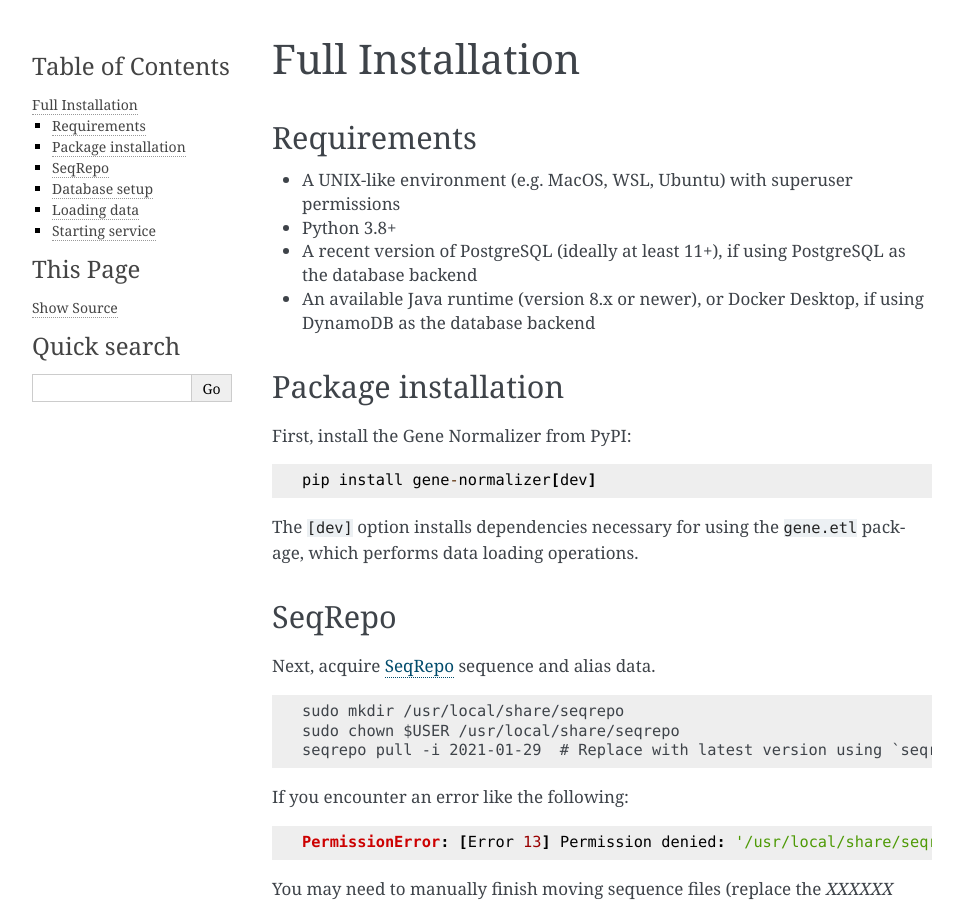
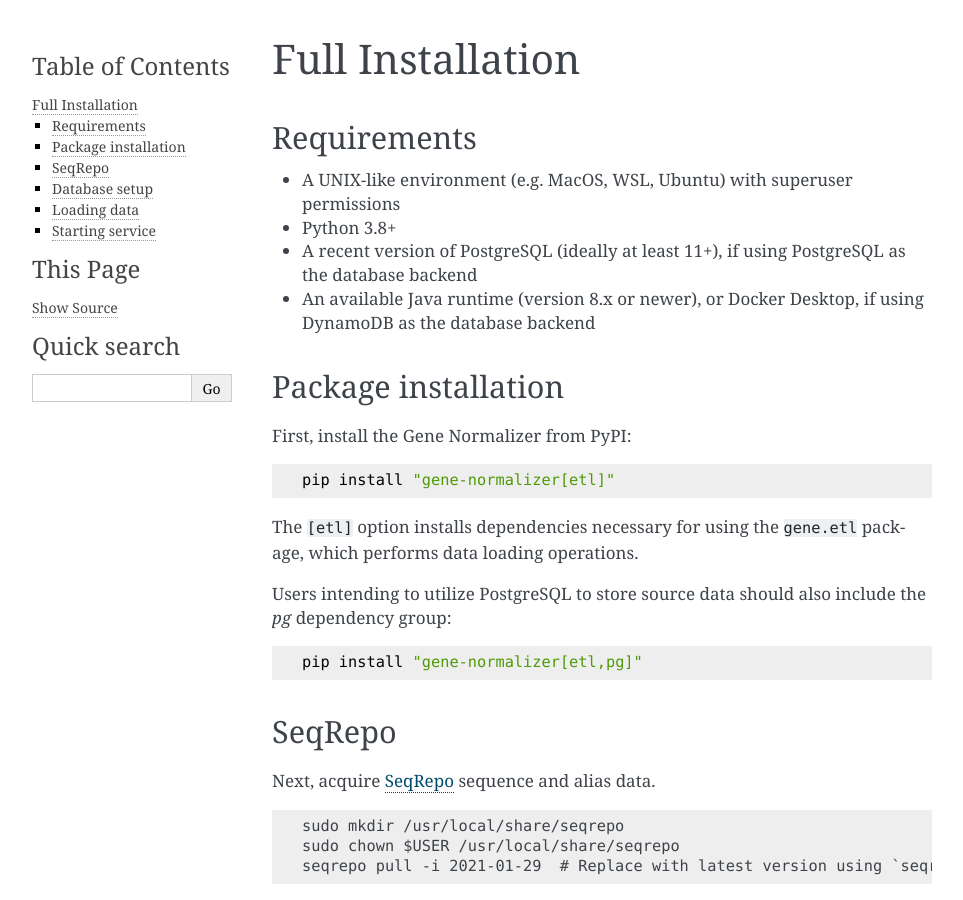
Before and after one commit to cancervariants/gene-normalization, a Sphinx documentation site: the page built from docs/source/full_install.rst, in a window 1280 px wide and 900 px high. Shown: the whole window, without its empty margins (148-1111 px from the left). Built offline with Sphinx 7.4.7, drawn with Linux system fonts in a browser that asks for light colours.

Commit message:
build: separate dependency groups by use case

```diff
--- a/docs/source/full_install.rst
+++ b/docs/source/full_install.rst
@@ -16,10 +16,13 @@ Package installation
 
 First, install the Gene Normalizer from PyPI: ::
 
-    pip install gene-normalizer[dev]
+    pip install "gene-normalizer[etl]"
 
-The ``[dev]`` option installs dependencies necessary for using the ``gene.etl`` package, which performs data loading operations.
+The ``[etl]`` option installs dependencies necessary for using the ``gene.etl`` package, which performs data loading operations.
 
+Users intending to utilize PostgreSQL to store source data should also include the `pg` dependency group: ::
+
+    pip install "gene-normalizer[etl,pg]"
 
 SeqRepo
 -------
--- a/docs/source/quick_install.rst
+++ b/docs/source/quick_install.rst
@@ -15,7 +15,7 @@ Installation Steps
 
 Install the Gene Normalizer via PyPI: ::
 
-    pip install gene-normalizer
+    pip install "gene-normalizer[pg]"
 
 Create a new PostgreSQL database. For example, using the `psql createdb <https://www.postgresql.org/docs/current/app-createdb.html>`_ utility, and assuming that ``postgres`` is a valid user: ::
 
```
Also changed, not shown: README.md (+2 -2 lines), setup.cfg (+8 -2 lines).
